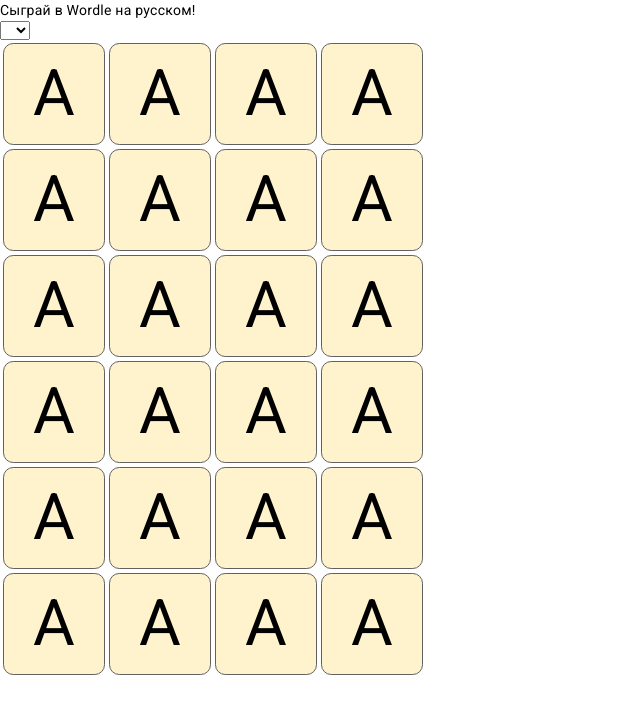
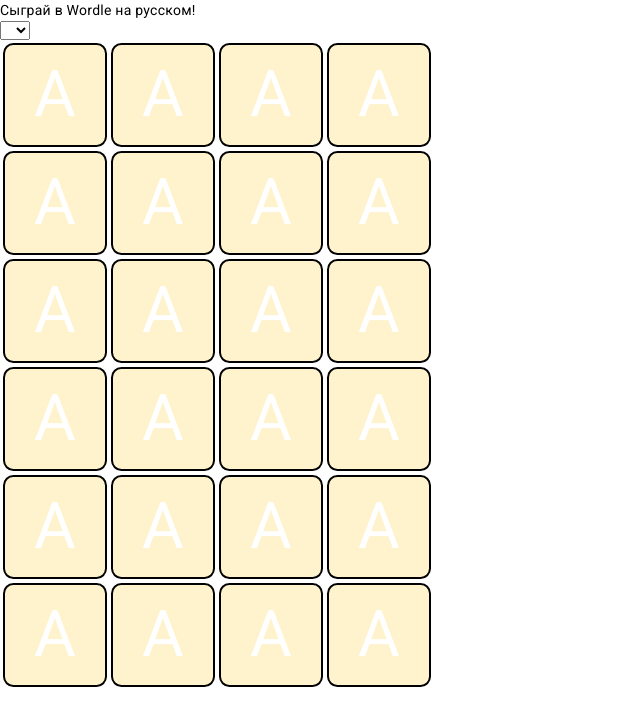
Before and after one commit to KarionGranin/angular-study, an Angular app: page /wordle in a window 1280 px wide. Shown: the top 726 px of the page, without its empty margins (0-640 px from the left). Built offline with nearby package versions, Linux system fonts and the light colour scheme.

Commit message:
Ещё правки стилей для клеток

```diff
--- a/src/app/pages/wordle/wordle.component.scss
+++ b/src/app/pages/wordle/wordle.component.scss
@@ -1,11 +1,20 @@
 .cell {
+  color: #fff;
   width: 100px;
   height: 100px;
   background: rgb(255, 243, 205);
-  border: 1px solid #616161;
+  border: 2px solid #000000;
   border-radius: 10%;
   display: flex;
   justify-content: center;
   align-items: center;
   font-size: 64px;
+
+  &-orange {
+    background: rgb(255, 183, 50);
+  }
+
+  &-green {
+    background: rgb(42, 151, 66);
+  }
 }
```
